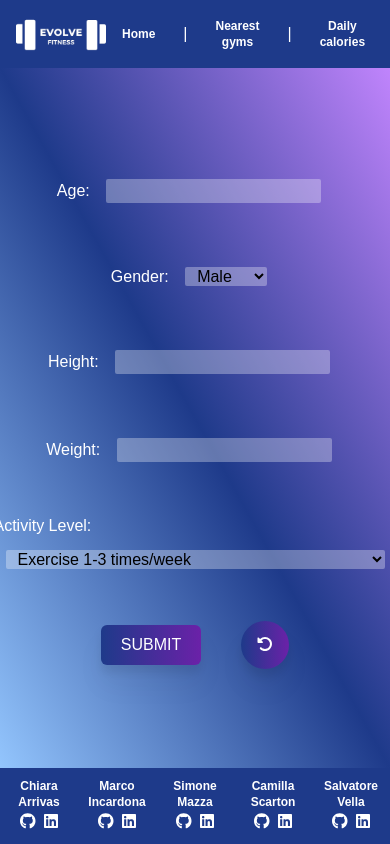
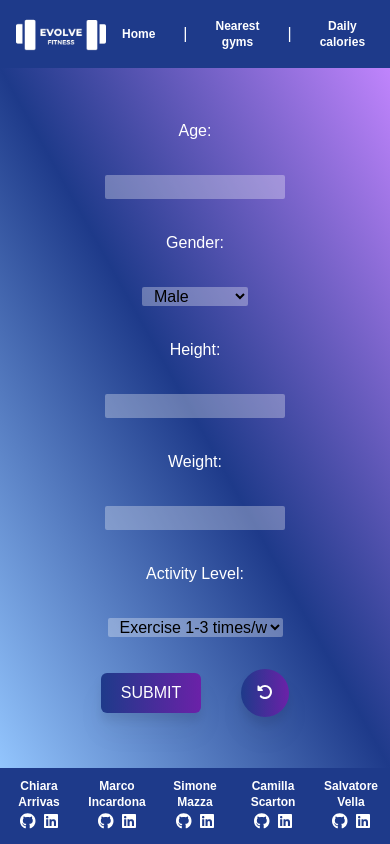
Before and after one commit to Camilla-Scarton/Evolve-Project-Develhope, a React (Create React App) app: page /bmi in a window 390 px wide. Shown: the top 844 px of the page. Built offline with nearby package versions, Linux system fonts and the light colour scheme; no server answers.

Commit message:
responsive mobile

```diff
--- a/src/pages/Bmi.js
+++ b/src/pages/Bmi.js
@@ -111,18 +111,20 @@ export default function Bmi() {
   };
 
   return (
-    <div className="flex items-center justify-center h-full w-full
+    <div className="flex flex-col lg:flex-row items-center justify-center h-full w-full
     bg-gradient-to-tr from-blue-300 via-blue-900 to-purple-400 dark:from-purple-300 dark:via-purple-700
      dark:to-blue-400">
-      <div className="p-2 m-3 rounded-sm">
+      <div className="p-2 m-3">
         <form
-          className="flex flex-col items-center justify-center"
+          className="flex flex-col items-center justify-center "
           onSubmit={fetchData}
         >
+          <div className="flex flex-col lg:flex-row items-center justify-center">
             <label className="m-3 text-white p-2" htmlFor="age">
               Age:{" "}
+            </label>
             <input
-              className="pl-2 bg-[#ffffff4f] rounded-sm m-3"
+              className="pl-2 w-3/4 bg-[#ffffff4f] rounded-sm m-3"
               required
               type="number"
               id="age"
@@ -130,12 +132,14 @@ export default function Bmi() {
               value={info.age}
               onChange={handleInput}
             />
-          </label>
+          </div>
 
+          <div className="flex flex-col lg:flex-row items-center justify-center">
             <label className="m-3 text-white p-2" htmlFor="gender">
               Gender:{" "}
+            </label>
             <select
-              className="pl-2 bg-[#ffffff4f] text-black rounded-sm m-3"
+              className="pl-2 w-full bg-[#ffffff4f] text-black rounded-sm m-3"
               name="gender"
               id="gender"
               value={info.gender}
@@ -144,12 +148,15 @@ export default function Bmi() {
               <option value="male">Male</option>
               <option value="female">Female</option>
             </select>
-          </label>
 
+          </div>
+
+          <div className="flex flex-col lg:flex-row items-center justify-center">
             <label className="m-3 text-white p-2" htmlFor="height">
               Height:{" "}
+            </label>
             <input
-              className="pl-2 bg-[#ffffff4f] rounded-sm m-3"
+              className="pl-2 w-3/4 bg-[#ffffff4f] rounded-sm m-3"
               required
               type="number"
               id="height"
@@ -157,12 +164,14 @@ export default function Bmi() {
               value={info.height}
               onChange={handleInput}
             />
-          </label>
+          </div>
 
+          <div className="flex flex-col lg:flex-row items-center justify-center">
             <label className="m-3 text-white p-2" htmlFor="weight">
               Weight:{" "}
+            </label>
             <input
-              className="pl-2 bg-[#ffffff4f] rounded-sm m-3"
+              className="pl-2 w-3/4 bg-[#ffffff4f] rounded-sm m-3"
               required
               type="number"
               id="weight"
@@ -170,12 +179,14 @@ export default function Bmi() {
               value={info.weight}
               onChange={handleInput}
             />
-          </label>
+          </div>
 
+          <div className="flex flex-col lg:flex-row items-center justify-center">
             <label className="m-3 text-white p-2" htmlFor="activitylevel">
               Activity Level:
+            </label>
             <select
-              className="pl-2 bg-[#ffffff4f] text-black rounded-sm m-3"
+              className="pl-2 bg-[#ffffff4f] w-2/4 text-black rounded-sm m-3"
               name="activitylevel"
               id="activitylevel"
               value={info.activitylevel}
@@ -193,7 +204,7 @@ export default function Bmi() {
                 Very intense exercise daily, or physical job
               </option>
             </select>
-          </label>
+          </div>
           {loading && <p className="text-white">Loading...</p>}
           <div className="flex justify-center items-center">
             <button
@@ -218,12 +229,12 @@ export default function Bmi() {
             </div></div>}
         </form>
       </div>
-      {response && <div className="flex flex-col items-center justify-center">
+      {response && <div className="flex flex-col items-center justify-center mb-5">
         <div className="flex flex-col">
           <div className="flex">
             <div className="flex flex-col ml-0">
               <div className="flex flex-col justify-center items-center">
-                <h2 className="m-5  text-white">Goals</h2>
+                <h2 className="m-5 text-white">Goals</h2>
               </div>
               <h3 className="m-1  text-white">Extreme weight gain:</h3>
               <h3 className="m-1  text-white">Extreme weight loss:</h3>
--- a/src/style/index.css
+++ b/src/style/index.css
@@ -38,7 +38,7 @@ h2 {
 }
 
 h3 {
-    @apply text-xl sm:text-3xl font-bold
+    @apply text-sm md:text-3xl md:font-bold
 }
 
 h4 {
```
Lines whose indentation alone changed are shown as unchanged.
